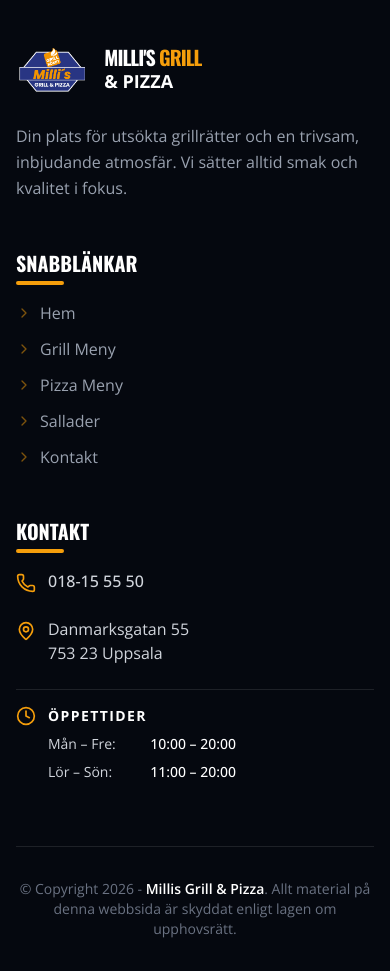
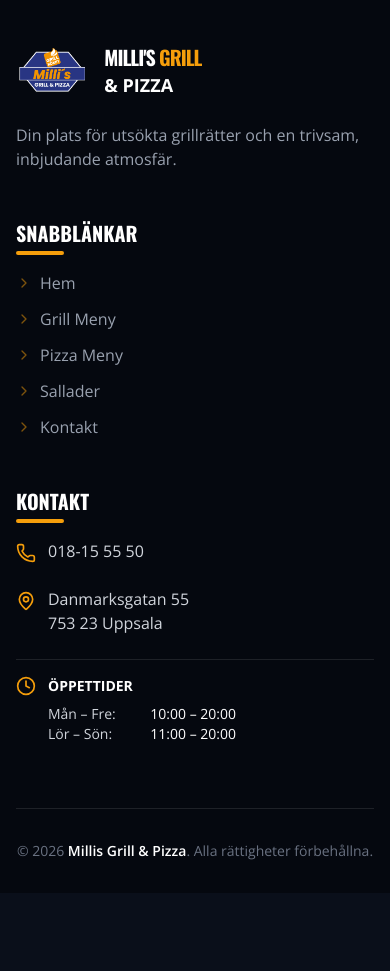
Before and after one commit to binukhewage/Milli-s-GRILL-, a React (Vite) app: page /kontakt in a window 390 px wide. Shown: the part 1860-2831 px from the top of the page. After the commit the page ends 2753 px from the top, so only its background shows below. Built offline with nearby package versions, Linux system fonts and the light colour scheme.

Commit message:
updated changes

```diff
--- a/src/sections/Footer.jsx
+++ b/src/sections/Footer.jsx
@@ -1,111 +1,117 @@
-import React from 'react';
-import { Phone, MapPin, Clock, ChevronRight } from 'lucide-react';
+import React from "react";
+import { Phone, MapPin, Clock, ChevronRight } from "lucide-react";
+import { Link } from "react-router-dom";
 
-// Import your logo
 import logo from "../assets/millslogo.png";
 
 const Footer = () => {
-  const scrollTo = (id) => {
-    const element = document.querySelector(id);
-    if (element) {
-      element.scrollIntoView({ behavior: 'smooth' });
-    }
-  };
-
   return (
     <footer className="bg-[#05080f] border-t border-white/10 pt-16 pb-8 font-sans">
       <div className="max-w-7xl mx-auto px-4 sm:px-6 lg:px-8">
+
         <div className="grid grid-cols-1 md:grid-cols-2 lg:grid-cols-3 gap-12 mb-16">
 
-          {/* Brand Logo & Name Section */}
+          {/* Brand */}
           <div className="space-y-6">
-            <div
-              className="flex items-center gap-4 cursor-pointer group"
-              onClick={() => scrollTo('#hem')}
-            >
+            <Link to="/" className="flex items-center gap-4 group">
               <img
                 src={logo}
                 alt="Milli's Grill Logo"
                 className="h-14 w-auto object-contain group-hover:opacity-80 transition-opacity"
               />
-              <div className="flex flex-col">
-                <h3 className="text-xl font-black text-white leading-none tracking-tighter uppercase">
+              <div>
+                <h3 className="text-xl font-black text-white uppercase tracking-tighter">
                   Milli's <span className="text-primary">Grill</span>
                 </h3>
-                <span className="text-lg font-bold uppercase">
-                  & Pizza
-                </span>
+                <span className="text-lg font-bold uppercase">& Pizza</span>
               </div>
-            </div>
-            <p className="text-gray-400 leading-relaxed max-w-sm">
-              Din plats för utsökta grillrätter och en trivsam, inbjudande atmosfär. Vi sätter alltid smak och kvalitet i fokus.
+            </Link>
+
+            <p className="text-gray-400 max-w-sm">
+              Din plats för utsökta grillrätter och en trivsam, inbjudande atmosfär.
             </p>
           </div>
 
-          {/* Snabblänkar */}
+          {/* Links */}
           <div>
-            <h4 className="text-xl font-heading font-bold text-white uppercase mb-6 relative inline-block">
+            <h4 className="text-xl font-bold text-white uppercase mb-6 relative inline-block">
               Snabblänkar
               <span className="absolute -bottom-2 left-0 w-12 h-1 bg-primary rounded-full"></span>
             </h4>
+
             <ul className="space-y-3">
               {[
-                { label: "Hem", id: "#hem" },
-                { label: "Grill Meny", id: "#grill-meny" },
-                { label: "Pizza Meny", id: "#pizza-meny" },
-                { label: "Sallader", id: "#sallader" },
-                { label: "Kontakt", id: "#kontakt" },
+                { label: "Hem", path: "/" },
+                { label: "Grill Meny", path: "/grill" },
+                { label: "Pizza Meny", path: "/pizza" },
+                { label: "Sallader", path: "/sallader" },
+                { label: "Kontakt", path: "/kontakt" },
               ].map((link) => (
                 <li key={link.label}>
-                  <button
-                    onClick={() => scrollTo(link.id)}
-                    className="group flex items-center text-gray-400 hover:text-primary transition-colors duration-300"
+                  <Link
+                    to={link.path}
+                    className="group flex items-center text-gray-400 hover:text-primary transition"
                   >
-                    <ChevronRight className="w-4 h-4 mr-2 text-primary/50 group-hover:text-primary transition-colors" />
+                    <ChevronRight className="w-4 h-4 mr-2 text-primary/50 group-hover:text-primary" />
                     {link.label}
-                  </button>
+                  </Link>
                 </li>
               ))}
             </ul>
           </div>
 
-          {/* Kontakt & Info */}
+          {/* Contact */}
           <div>
-            <h4 className="text-xl font-heading font-bold text-white uppercase mb-6 relative inline-block">
+            <h4 className="text-xl font-bold text-white uppercase mb-6 relative inline-block">
               Kontakt
               <span className="absolute -bottom-2 left-0 w-12 h-1 bg-primary rounded-full"></span>
             </h4>
 
             <div className="space-y-6">
-              <div className="flex items-start gap-3 group">
-                <Phone className="w-5 h-5 text-primary mt-1 group-hover:scale-110 transition-transform" />
-                <span className="text-gray-300 hover:text-white transition-colors font-medium">018-15 55 50</span>
-              </div>
 
-              <div className="flex items-start gap-3 group">
-                <MapPin className="w-5 h-5 text-primary mt-1 group-hover:scale-110 transition-transform" />
-                <div className="text-gray-300">
+              {/* Phone */}
+              <a
+                href="tel:018155550"
+                className="flex items-start gap-3 text-gray-300 hover:text-white transition"
+              >
+                <Phone className="w-5 h-5 text-primary mt-1" />
+                <span>018-15 55 50</span>
+              </a>
+
+              {/* Address (Google Maps) */}
+              <a
+                href="https://www.google.com/maps/search/?api=1&query=Danmarksgatan+55+753+23+Uppsala"
+                target="_blank"
+                rel="noopener noreferrer"
+                className="flex items-start gap-3 text-gray-300 hover:text-white transition"
+              >
+                <MapPin className="w-5 h-5 text-primary mt-1" />
+                <div>
                   <p>Danmarksgatan 55</p>
                   <p>753 23 Uppsala</p>
                 </div>
+              </a>
+
+              {/* Hours */}
+              <div className="pt-4 border-t border-white/10 text-gray-300">
+                <div className="flex items-center gap-3 mb-2">
+                  <Clock className="w-5 h-5 text-primary" />
+                  <span className="text-white font-bold text-sm uppercase">
+                    Öppettider
+                  </span>
                 </div>
 
-              <div className="flex items-start gap-3 pt-4 border-t border-white/10">
-                <div className="w-full text-gray-300 space-y-2">
-                  <div className="flex items-center gap-3 mb-2">
-                    <Clock className="w-5 h-5 text-primary" />
-                    <span className="text-white font-bold text-sm uppercase tracking-widest">Öppettider</span>
-                  </div>
                 <div className="flex justify-between max-w-[220px] text-sm pl-8">
                   <span>Mån – Fre:</span>
-                    <span className="text-white font-medium">10:00 – 20:00</span>
+                  <span className="text-white">10:00 – 20:00</span>
                 </div>
+
                 <div className="flex justify-between max-w-[220px] text-sm pl-8">
                   <span>Lör – Sön:</span>
-                    <span className="text-white font-medium">11:00 – 20:00</span>
+                  <span className="text-white">11:00 – 20:00</span>
                 </div>
               </div>
-              </div>
+
             </div>
           </div>
         </div>
@@ -113,8 +119,7 @@ const Footer = () => {
         {/* Copyright */}
         <div className="border-t border-white/10 pt-8 text-center">
           <p className="text-gray-500 text-sm">
-            © Copyright 2026 - <span className="text-white font-semibold">Millis Grill & Pizza</span>.
-            Allt material på denna webbsida är skyddat enligt lagen om upphovsrätt.
+            © 2026 <span className="text-white font-semibold">Millis Grill & Pizza</span>. Alla rättigheter förbehållna.
           </p>
         </div>
       </div>
--- a/src/sections/Hero.jsx
+++ b/src/sections/Hero.jsx
@@ -1,7 +1,7 @@
 import React from 'react';
 import { Utensils, Pizza, Clock, ChevronDown } from 'lucide-react';
 import logo from "../assets/millslogo.png";
-import bg from "../assets/heroimage.jpg";
+import bg from "../assets/grilledmain.jpg";
 
 const Hero = () => {
   const scrollTo = (id) => {
@@ -20,7 +20,7 @@ const Hero = () => {
           style={{ animationDuration: '20s' }}
         />
         {/* Dark gradient overlay for readability */}
-        <div className="absolute inset-0 bg-gradient-to-r from-black via-[#0a0f1a]/90 to-black/80" />
+        <div className="absolute inset-0 bg-gradient-to-r from-black via-[#0a0f1a]/60 to-black/80" />
         {/* Golden accent glow */}
         <div className="absolute -top-24 -left-24 w-96 h-96 bg-primary/10 rounded-full blur-3xl" />
         <div className="absolute bottom-0 right-0 w-[500px] h-[500px] bg-primary/5 rounded-full blur-3xl" />
@@ -102,7 +102,7 @@ const Hero = () => {
           </div>
 
           {/* Right Column: Big Logo */}
-          <div className="flex justify-center items-center lg:justify-end relative">
+          <div className="hidden lg:flex justify-center items-center lg:justify-end relative">
             {/* Glow effect behind logo */}
             <div className="absolute inset-0 bg-gradient-to-tr from-primary/20 to-transparent blur-[80px] rounded-full animate-pulse-slow" />
 
```
Also changed, not shown: src/assets/grilledmain.jpg (added). Lines whose indentation alone changed are shown as unchanged.
